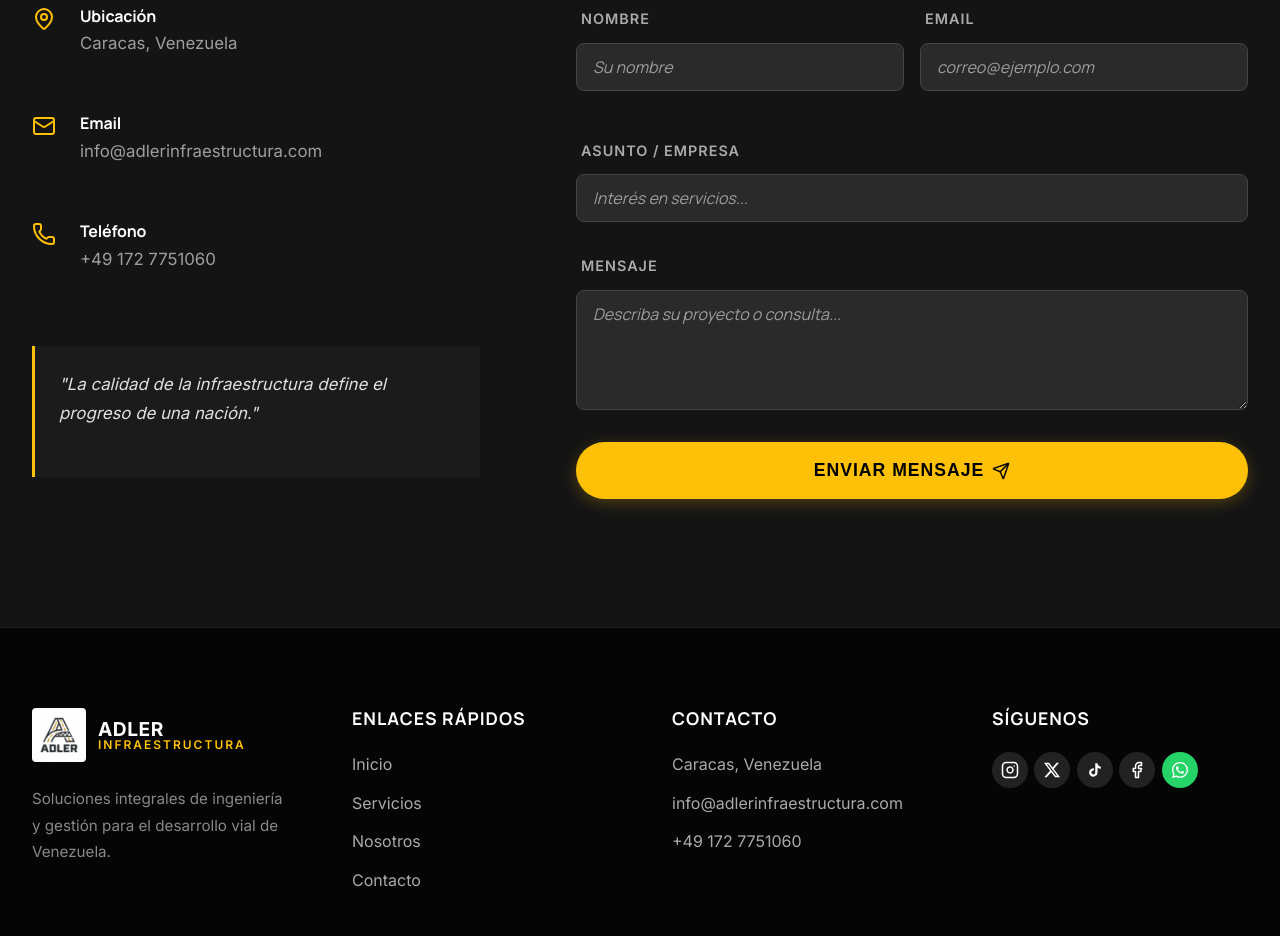
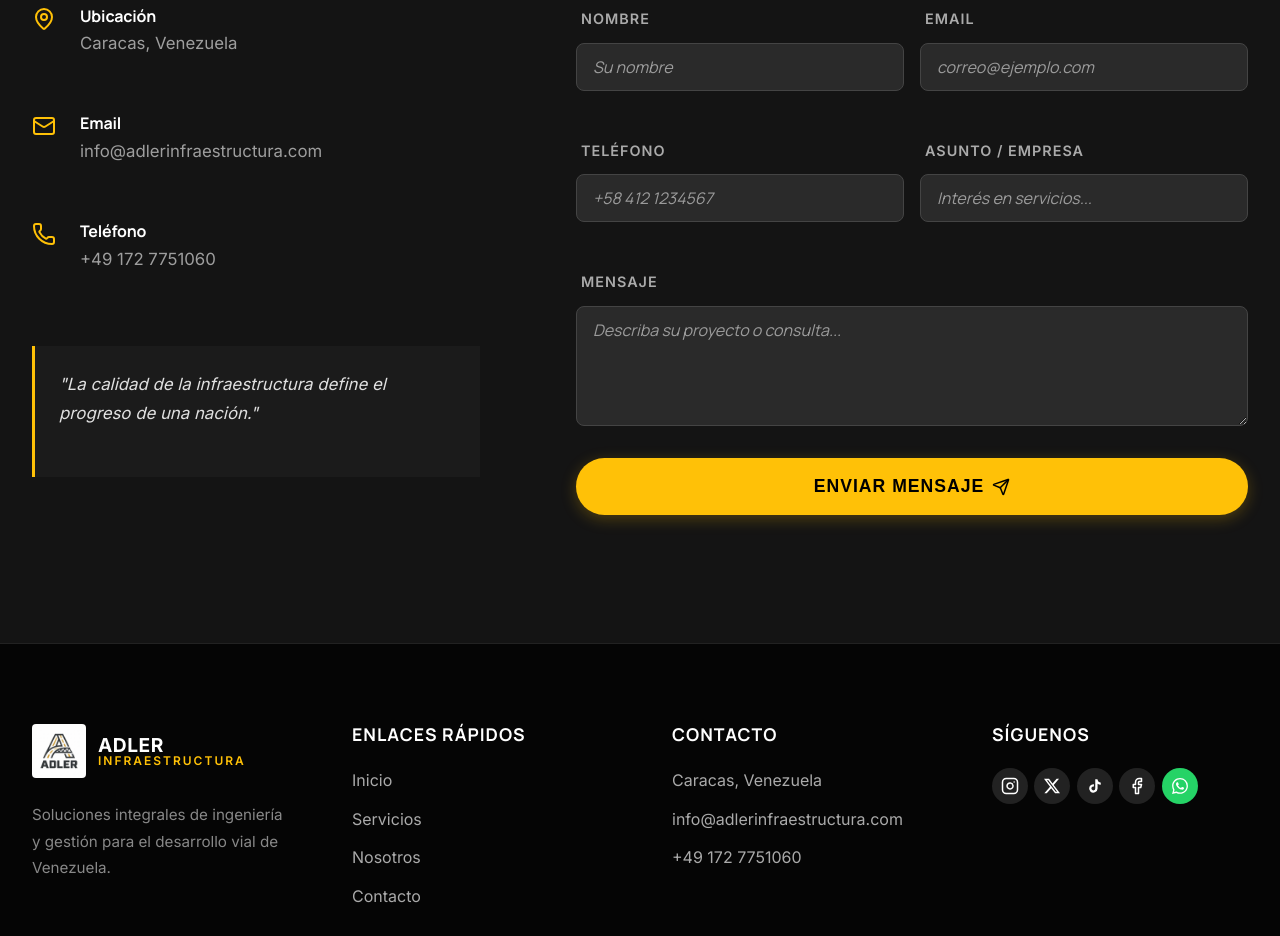
Before and after one commit to eNergy9k3z/adler_infrastructura, a React (Vite) app: page / in a window 1280 px wide. Shown: the part 6340-7276 px from the top of the page. Built offline with nearby package versions, Linux system fonts and the light colour scheme.

Commit message:
Add Phone Number field to Contact Form

```diff
--- a/src/components/Contact.jsx
+++ b/src/components/Contact.jsx
@@ -7,6 +7,7 @@ const Contact = () => {
     const [formData, setFormData] = useState({
         name: '',
         email: '',
+        phone: '',
         subject: '',
         message: '' // Using 'subject' as 'company' or similar if needed, adjusting payload
     });
@@ -28,6 +29,7 @@ const Contact = () => {
                     {
                         name: formData.name,
                         email: formData.email,
+                        phone: formData.phone,
                         message: formData.message,
                         company: formData.subject // Mapping subject input to company or just storing as extra field if schema allows
                     }
@@ -36,7 +38,7 @@ const Contact = () => {
             if (error) throw error;
 
             setStatus('success');
-            setFormData({ name: '', email: '', subject: '', message: '' });
+            setFormData({ name: '', email: '', phone: '', subject: '', message: '' });
             setTimeout(() => setStatus('idle'), 5000);
         } catch (error) {
             console.error('Error sending message:', error);
@@ -117,6 +119,18 @@ const Contact = () => {
                             </div>
                         </div>
 
+                        <div className="grid grid-2" style={{ gap: '1rem', marginBottom: '1rem' }}>
+                            <div className="form-group">
+                                <label className="form-label" htmlFor="phone">Teléfono</label>
+                                <input
+                                    type="tel"
+                                    id="phone"
+                                    className="form-input"
+                                    placeholder="+58 412 1234567"
+                                    value={formData.phone}
+                                    onChange={handleChange}
+                                />
+                            </div>
                             <div className="form-group">
                                 <label className="form-label" htmlFor="subject">Asunto / Empresa</label>
                                 <input
@@ -127,6 +141,7 @@ const Contact = () => {
                                     value={formData.subject}
                                     onChange={handleChange}
                                 />
+                            </div>
                         </div>
 
                         <div className="form-group">
```
Lines whose indentation alone changed are shown as unchanged.
